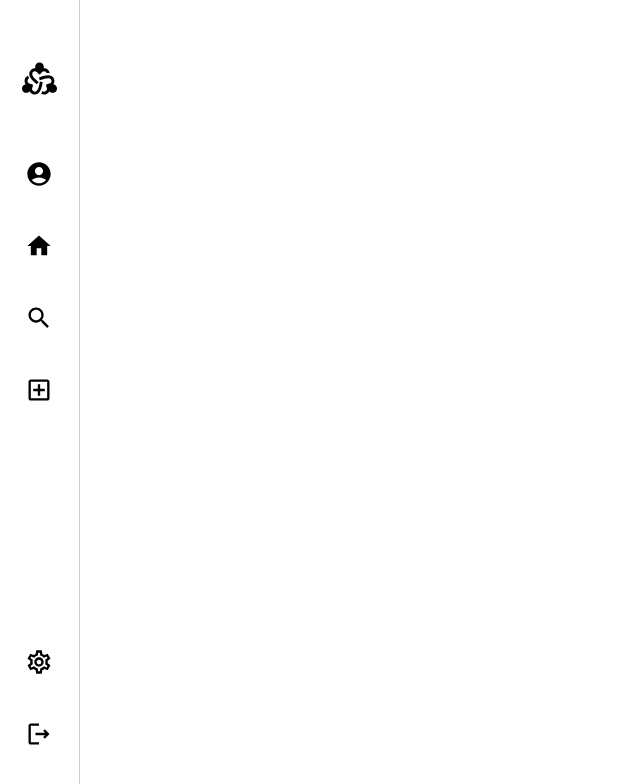
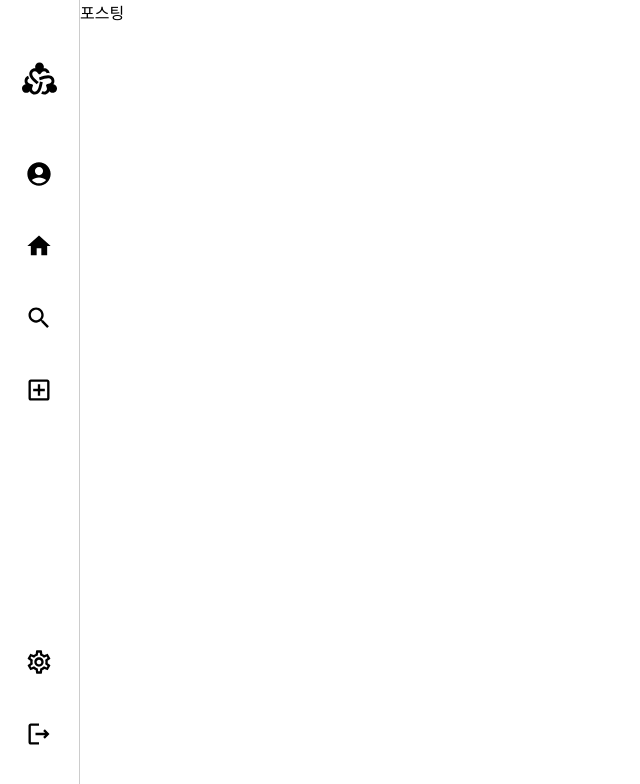
Before and after one commit to 94Jun/Team-Project-D, a React (Create React App) app: page /posting in a window 1280 px wide. Shown: the top 784 px of the page, without its empty margins (0-640 px from the left). Built offline with nearby package versions, Linux system fonts and the light colour scheme.

Commit message:
create branch

```diff
--- a/src/pages/posting/PostingPage.jsx
+++ b/src/pages/posting/PostingPage.jsx
@@ -1,5 +1,5 @@
 const PostingPage = () => {
-  return <div></div>;
+  return <div>포스팅</div>;
 };
 
 export default PostingPage;
```
